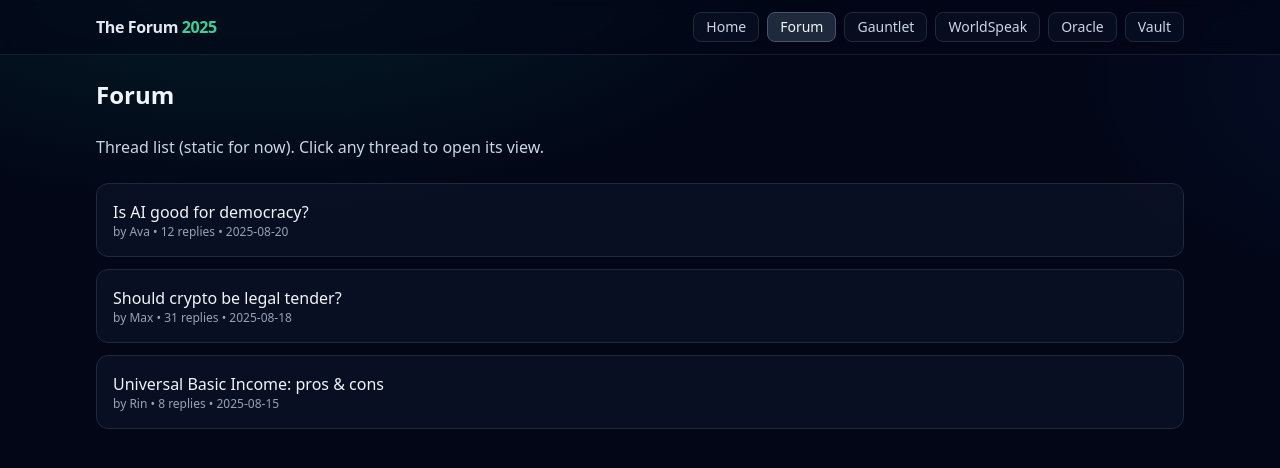
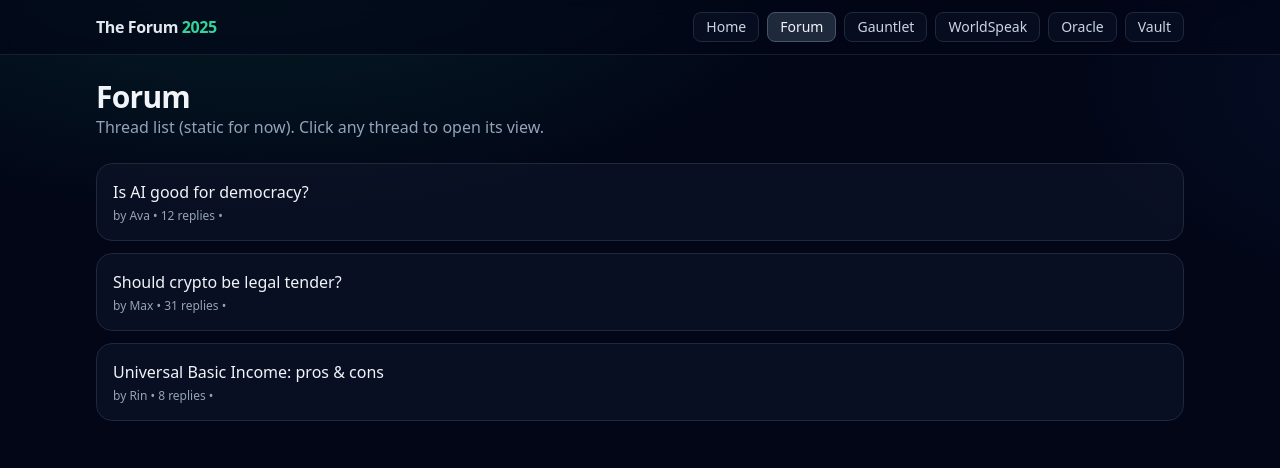
Before and after one commit to dbronk74/forum2025, a React (Vite) app: page /forum in a window 1280 px wide. Shown: the top 468 px of the page. Built offline with nearby package versions, Linux system fonts and the light colour scheme.

Commit message:
fix(forum): remove hooks to prevent prod error 426

```diff
--- a/src/pages/Forum.tsx
+++ b/src/pages/Forum.tsx
@@ -1,16 +1,35 @@
 import { Link } from 'react-router-dom'
-import data from '@/data/threads.json'
+import threads from '@/data/threads.json'
 
-export default function Forum(){
+type ThreadMeta = {
+  id: string
+  title: string
+  author: string
+  replies: number
+  updated: string
+}
+
+export default function Forum() {
+  const list = threads as ThreadMeta[]
+
   return (
     <section className="space-y-6">
-      <h2 className="text-2xl font-semibold">Forum</h2>
-      <p className="text-slate-300">Thread list (static for now). Click any thread to open its view.</p>
-      <div className="grid gap-3">
-        {(data as any[]).map(t => (
-          <Link key={t.id} to={`/forum/${t.id}`} className="rounded-xl p-4 bg-slate-900/60 border border-slate-800 hover:border-emerald-500 transition">
+      <div>
+        <h1 className="h1">Forum</h1>
+        <p className="subtle">Thread list (static for now). Click any thread to open its view.</p>
+      </div>
+
+      <div className="space-y-3">
+        {list.map((t) => (
+          <Link
+            key={t.id}
+            to={`/forum/${t.id}`}
+            className="card p-4 hover:border-emerald-500 transition block"
+          >
             <div className="font-medium">{t.title}</div>
-            <div className="text-xs text-slate-400">by {t.author} • {t.replies} replies • {t.lastUpdate}</div>
+            <div className="subtle text-xs mt-1">
+              by {t.author} • {t.replies} replies • {t.updated}
+            </div>
           </Link>
         ))}
       </div>
```
